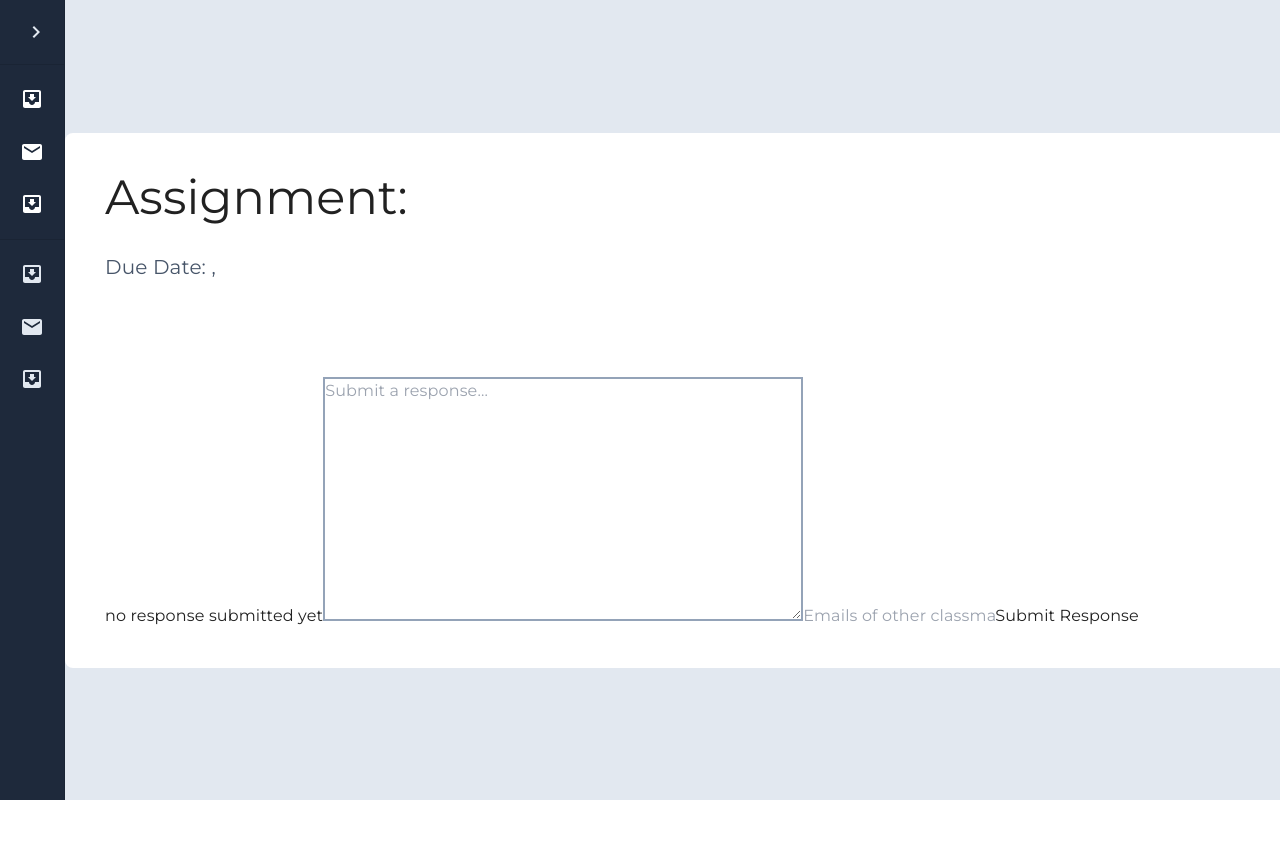
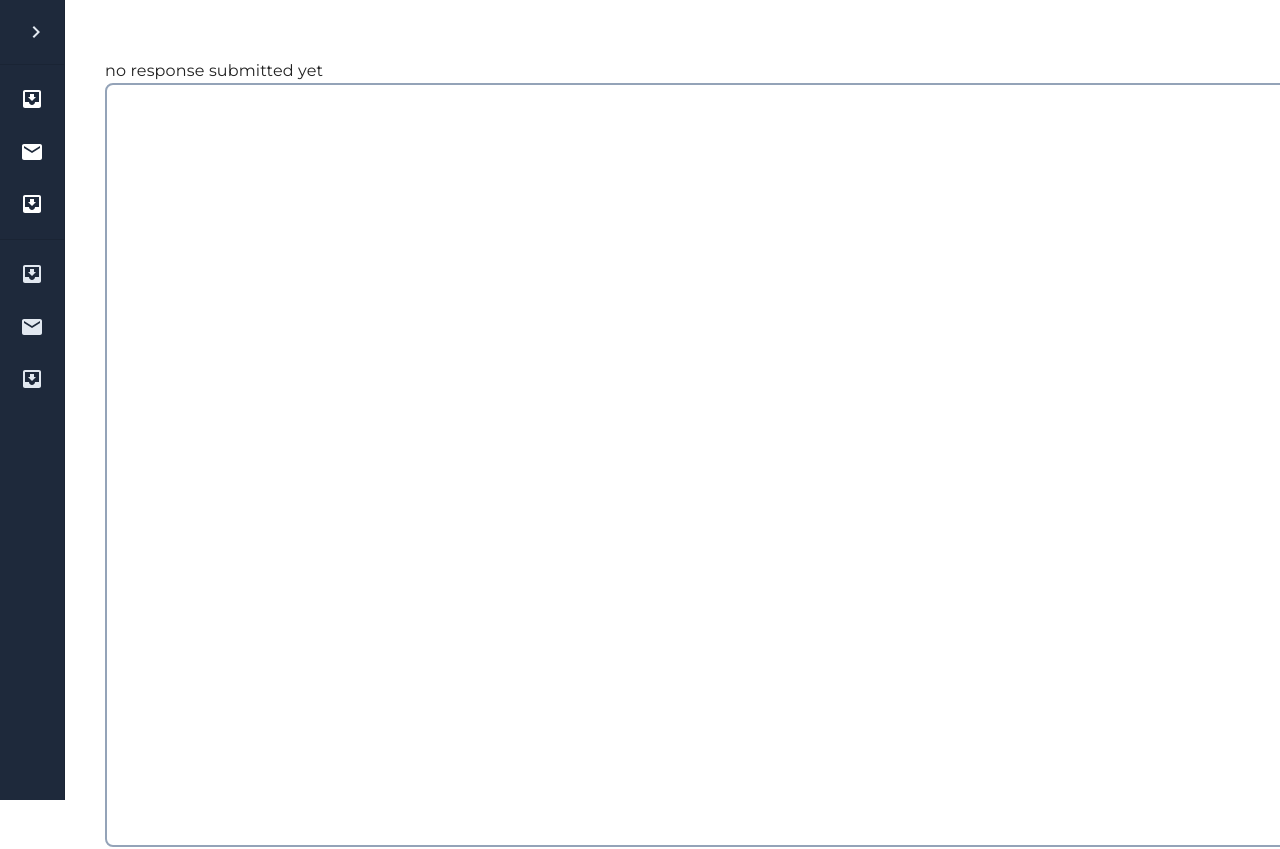
Before and after one commit to VisH317/tsa-software-dev, a Next.js app in the folder software_dev_tsa/: page /student/assignment/1 in a window 1280 px wide. Shown: the top 849 px of the page. Before the commit the page ends 800 px from the top, so only its background shows below. Built offline with nearby package versions, Linux system fonts and the light colour scheme; no server answers.

Commit message:
added createresponse ui

```diff
--- a/software_dev_tsa/src/pages/student/assignment/[id].tsx
+++ b/software_dev_tsa/src/pages/student/assignment/[id].tsx
@@ -88,9 +88,9 @@ export default function AssignmentView() {
         if(Object.keys(responseQuery.data).length===0) return (
             <div className="w-full">
                 no response submitted yet
-                <textarea rows={10} cols={40} className="w-[40%] border-slate-400 border-2" placeholder={"Submit a response..."} value={resp} onChange={e => setResp(e.target.value)}/>
+                <textarea rows={30} cols={40} value={resp} className="w-full h-full border-slate-400 border-2 rounded-lg p-5" onChange={e => setResp(e.target.value)}/>
                 <input type="text" placeholder="Emails of other classmates you worked with" value={team} onChange={e => setTeam(e.target.value)}/>
-                <button onClick={() => void createResponse.mutateAsync()}>Submit Response</button>
+                <button className="w-full border-green-500 border-2 p-5 rounded-lg text-green-500 hover:-translate-y-1 duration-150 hover:bg-green-500 hover:text-white" onClick={() => void createResponse.mutateAsync()}>Update Response</button>
             </div>
         )
         return (
```
